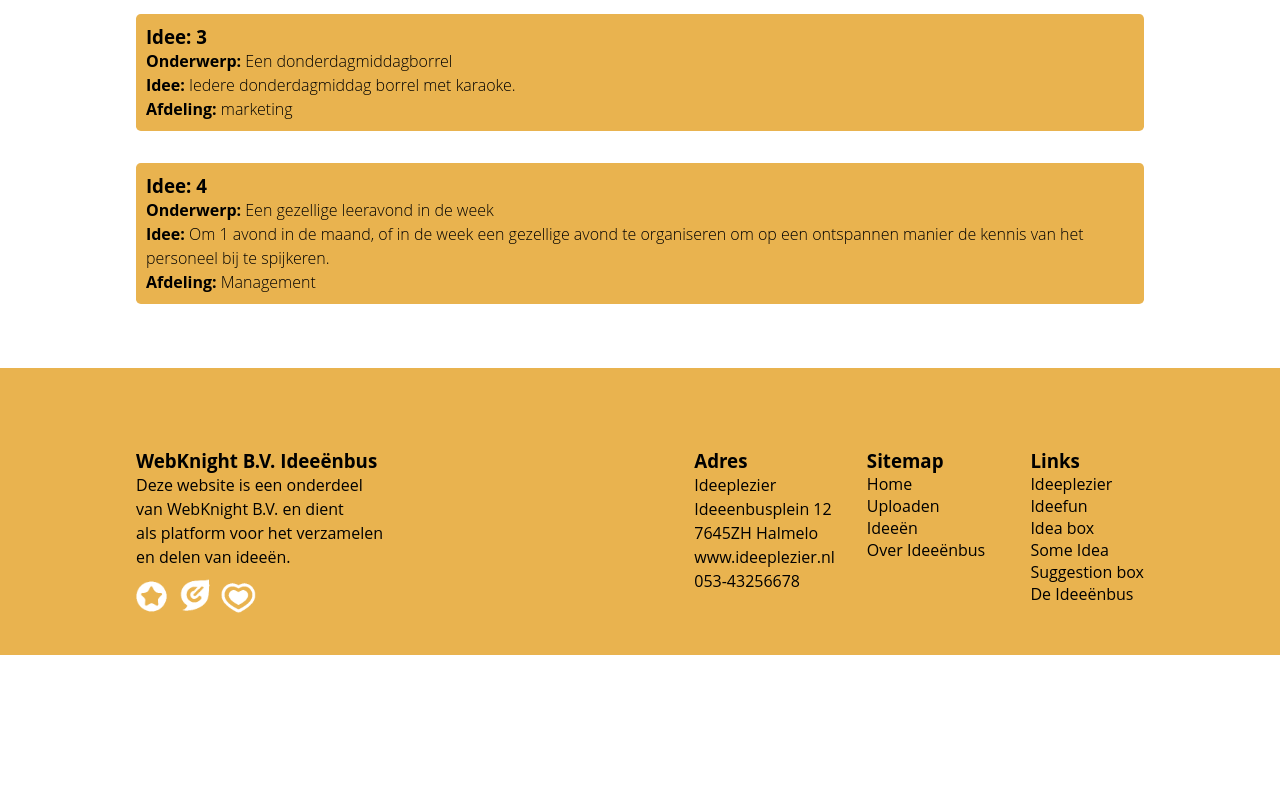
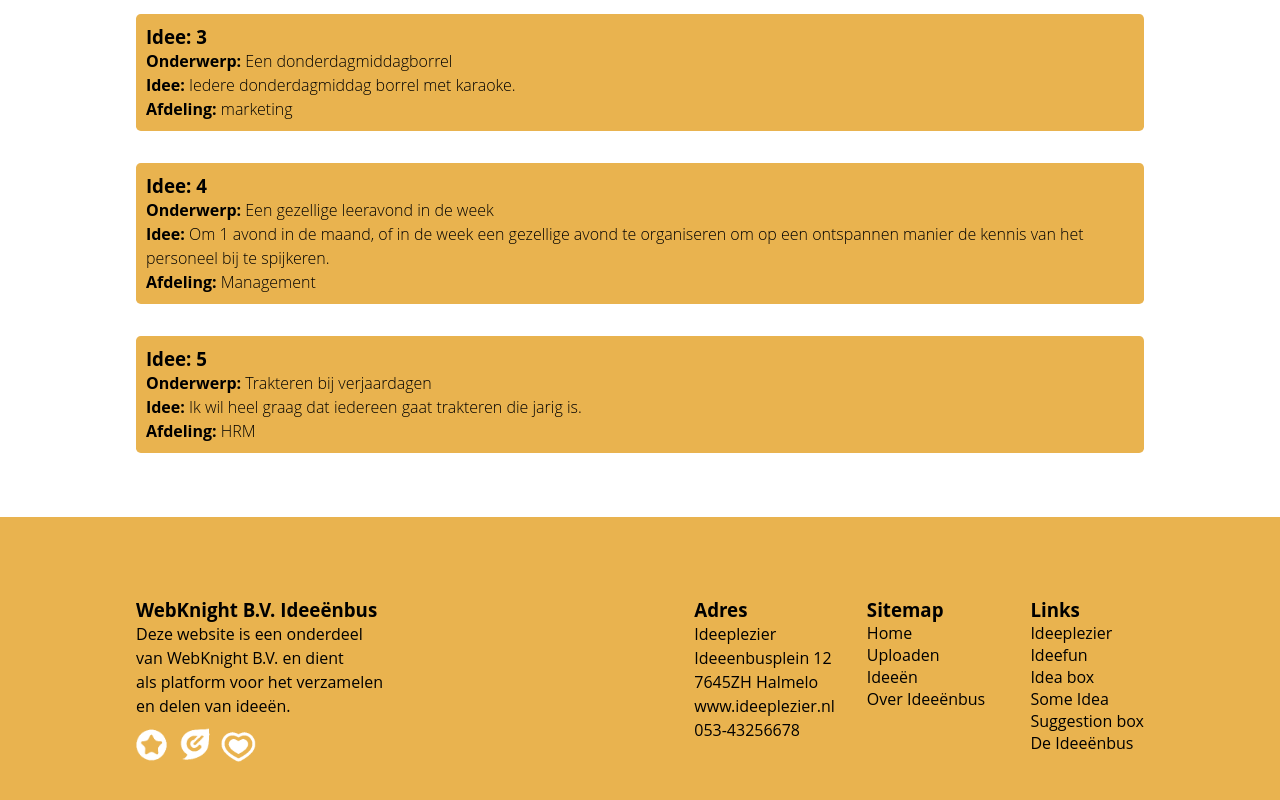
Before and after one commit to LadyoftheCave/website-loi, a Vue app: page /ideeen in a window 1280 px wide. Shown: the part 859-1659 px from the top of the page. Before the commit the page ends 1514 px from the top, so only its background shows below. Built offline with nearby package versions, Linux system fonts and the light colour scheme; data requests are answered from the project's data file; a web font is replaced by a local one.

Commit message:
21-2laatste dingetjes

```diff
--- a/db.json
+++ b/db.json
@@ -23,6 +23,12 @@
       "onderwerp": "Een gezellige leeravond in de week",
       "ideeArea": "Om 1 avond in de maand, of in de week een gezellige avond te organiseren om op een ontspannen manier de kennis van het personeel bij te spijkeren.",
       "selectie": "Management"
+    },
+    {
+      "id": "283a",
+      "onderwerp": "Trakteren bij verjaardagen",
+      "ideeArea": "Ik wil heel graag dat iedereen gaat trakteren die jarig is.",
+      "selectie": "HRM"
     }
   ]
 }
--- a/src/views/Ideeen.vue
+++ b/src/views/Ideeen.vue
@@ -41,7 +41,7 @@
   .container--parent {
   display: flex;
   justify-content: center;
-  margin: 2rem 0 2rem 0;
+    margin: 2rem 0 2rem 0;
 }
 
 .idee--container {
```
